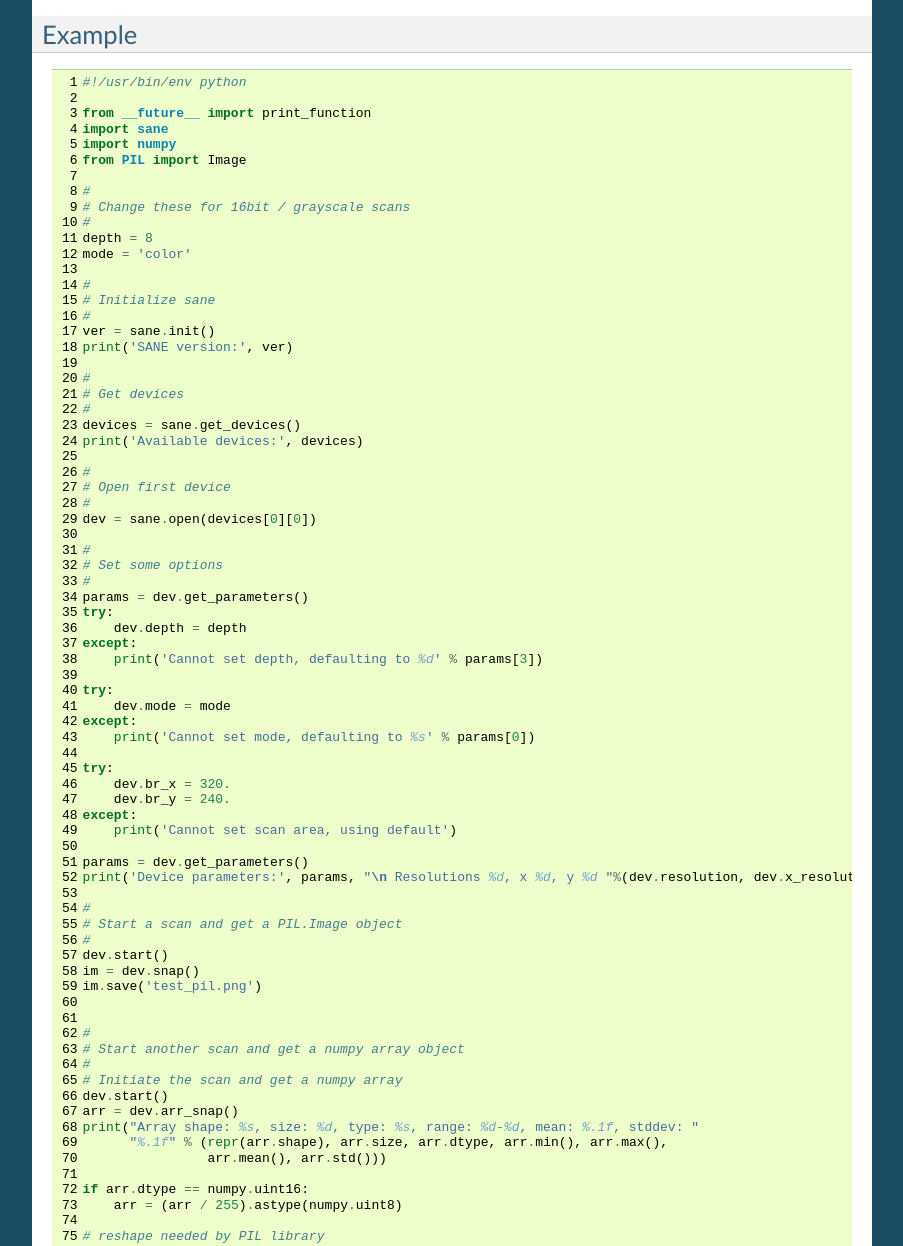
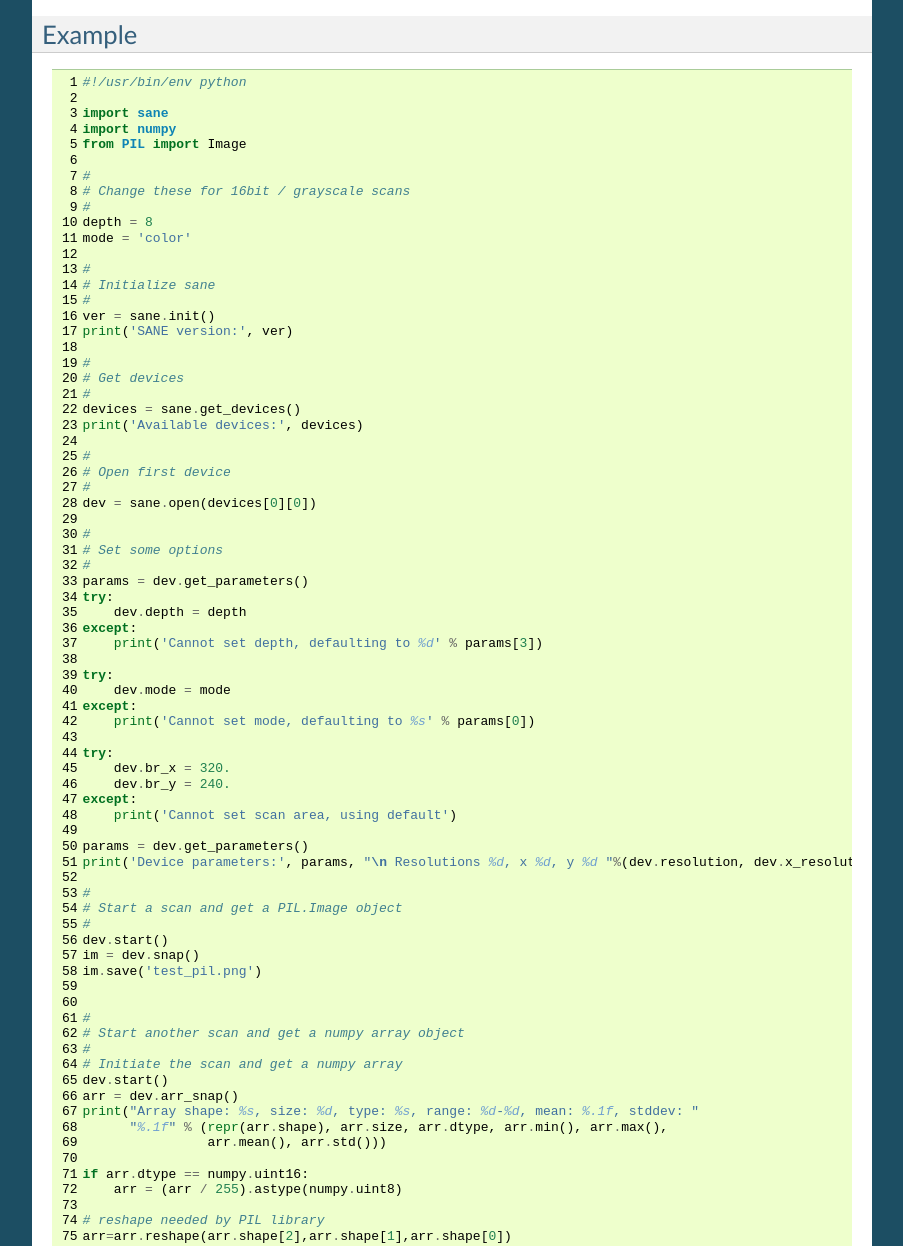
Before and after one commit to python-pillow/Sane, a Sphinx documentation site: the page built from doc/index.rst, in a window 1280 px wide and 1400 px high, scrolled down 754 px, cut to the strip 154-1400 px from the top of the window. Shown: the whole strip, without its empty margins (198-1101 px from the left). Built offline with Sphinx 7.4.7, drawn with Linux system fonts in a browser that asks for light colours; some of the changed text lies outside the part shown.

```diff
--- a/doc/conf.py
+++ b/doc/conf.py
@@ -1,4 +1,3 @@
-# -*- coding: utf-8 -*-
 #
 # python-sane documentation build configuration file, created by
 # sphinx-quickstart on Sun Feb 15 18:59:52 2015.
@@ -70,8 +69,8 @@ source_suffix = '.rst'
 master_doc = 'index'
 
 # General information about the project.
-project = u'python-sane'
-copyright = u'2003-2019, Andrew Kuchling, Ralph Heinkel, Sandro Mani'
+project = 'python-sane'
+copyright = '2003-2019, Andrew Kuchling, Ralph Heinkel, Sandro Mani'
 
 # The version info for the project you're documenting, acts as replacement for
 # |version| and |release|, also used in various other places throughout the
@@ -224,8 +223,8 @@ latex_elements = {
 # (source start file, target name, title,
 #  author, documentclass [howto, manual, or own class]).
 latex_documents = [
-  ('index', 'python-sane.tex', u'python-sane Documentation',
-   u'Andrew Kuchling, Ralph Heinkel, Sandro Mani', 'manual'),
+  ('index', 'python-sane.tex', 'python-sane Documentation',
+   'Andrew Kuchling, Ralph Heinkel, Sandro Mani', 'manual'),
 ]
 
 # The name of an image file (relative to this directory) to place at the top of
@@ -254,8 +253,8 @@ latex_documents = [
 # One entry per manual page. List of tuples
 # (source start file, name, description, authors, manual section).
 man_pages = [
-    ('index', 'python-sane', u'python-sane Documentation',
-     [u'Andrew Kuchling, Ralph Heinkel, Sandro Mani'], 1)
+    ('index', 'python-sane', 'python-sane Documentation',
+     ['Andrew Kuchling, Ralph Heinkel, Sandro Mani'], 1)
 ]
 
 # If true, show URL addresses after external links.
@@ -268,8 +267,8 @@ man_pages = [
 # (source start file, target name, title, author,
 #  dir menu entry, description, category)
 texinfo_documents = [
-  ('index', 'python-sane', u'python-sane Documentation',
-   u'Andrew Kuchling, Ralph Heinkel, Sandro Mani', 'python-sane',
+  ('index', 'python-sane', 'python-sane Documentation',
+   'Andrew Kuchling, Ralph Heinkel, Sandro Mani', 'python-sane',
    'Provides an interface to the SANE scanner and frame grabber interface for Linux',
    'Miscellaneous'),
 ]
--- a/example.py
+++ b/example.py
@@ -1,6 +1,5 @@
 #!/usr/bin/env python
 
-from __future__ import print_function
 import sane
 import numpy
 from PIL import Image
```
